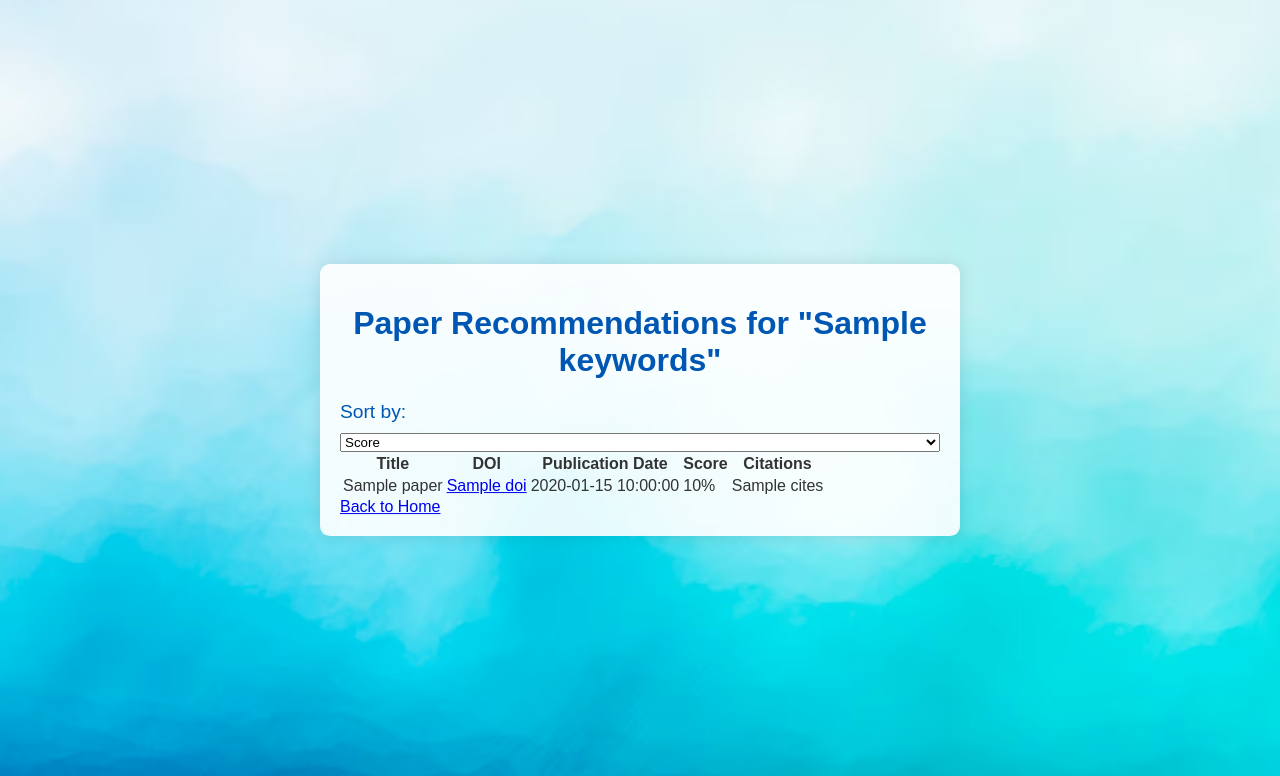
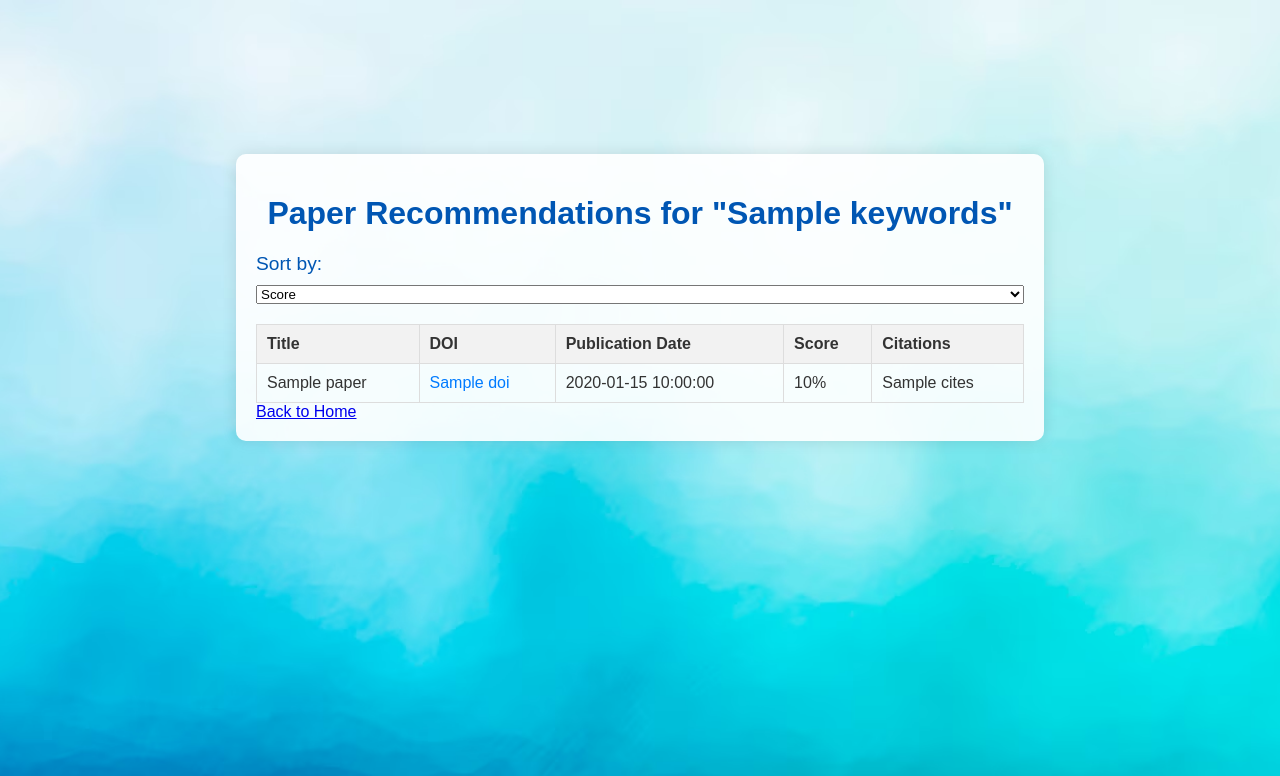
Before and after one commit to massirism/dohad-webpage, a Flask app: template DOHAD web-page/templates/results.html in a window 1280 px wide. Shown: the top 776 px of the page. Run offline with Flask 3, Linux system fonts and the light colour scheme; the template is opened without the code that fills it: most values are stand-ins (such as "Sample title", 1, 10 or a date in 2020).

Commit message:
updating all the files that I have

```diff
--- a/DOHAD web-page/app.py
+++ b/DOHAD web-page/app.py
@@ -43,27 +43,21 @@ def recommend():
         result = result.nlargest(10, 'total_score')
 
         # Asegurarse de que 'total_score' no tenga valores nulos
-        result['total_score'] = pd.to_numeric(result['total_score'], errors='coerce')
-        result = result.dropna(subset=['total_score'])
+        result['total_score'] = pd.to_numeric(result['total_score'], errors='coerce').fillna(0)
 
-        # Calcular el total de los scores
-        total_score_sum = result['total_score'].sum()
+        # Normalización de la puntuación a un valor porcentual
+        result['normalized_score'] = (result['total_score'] / result['total_score'].max() * 100).round(2)
 
-        if total_score_sum > 0:
-            # Calcular el porcentaje para cada paper
-            result['normalized_score'] = (result['total_score'] / total_score_sum * 100).round(2)
+        # Ordenar resultados según la preferencia del usuario
+        if sort_by == 'publication_date':
+            result = result.sort_values(by=['publication_date'], ascending=False)
+        elif sort_by == 'cites':
+            result = result.sort_values(by=['cites'], ascending=False)
         else:
-            result['normalized_score'] = 0
+            result = result.sort_values(by=['normalized_score'], ascending=False)
 
-        # Ordenar según la preferencia del usuario
-        if sort_by == 'publication_date':
-            result = result.sort_values(by='publication_date', ascending=False)
-        elif sort_by == 'cites':
-            result = result.sort_values(by='cites', ascending=False)
-        else:
-            result = result.sort_values(by='total_score', ascending=False)
+    papers = result.to_dict(orient='records')
+    return render_template('results.html', papers=papers, keywords=keywords, sort_by=sort_by)
 
-    return render_template('results.html', papers=result.to_dict('records'), keywords=keywords, sort_by=sort_by)
-
-if __name__ == "__main__":
+if __name__ == '__main__':
     app.run(debug=True)
--- a/DOHAD web-page/static/script.js
+++ b/DOHAD web-page/static/script.js
@@ -26,5 +26,6 @@ document.addEventListener('DOMContentLoaded', () => {
             event.preventDefault();
             alert('Please add at least one keyword.');
         }
+
     });
   });
--- a/DOHAD web-page/static/styles.css
+++ b/DOHAD web-page/static/styles.css
@@ -1,6 +1,5 @@
 body {
     font-family: Arial, sans-serif;
-     /* background: url("{{ url_for('static', filename='lienzo.png') }}") no-repeat center center fixed; */
     background: url("lienzo.png") no-repeat center center fixed;
     background-size: cover;
     margin: 0;
@@ -11,8 +10,8 @@ body {
 .logo {
     position: absolute;
     left: 50%;
-    transform: translate(-50%, -50%); /* Centrando horizontalmente y moviendo verticalmente */
-    top: 15%; /* Mover la imagen hacia abajo el 25% del alto del viewport */
+    transform: translate(-50%, -50%);
+    top: 15%;
 }
 
 .logo img {
@@ -20,17 +19,15 @@ body {
 }
 
 .container {
-    max-width: 1000px;
-    margin: 0 auto; /* Center horizontally */
+    max-width: 60%;
+    margin: 12% auto;
     padding: 20px;
     background-color: rgba(255, 255, 255, 0.9);
     border-radius: 10px;
     box-shadow: 0 0 15px rgba(0, 0, 0, 0.1);
-    position: absolute; /* Make it positionable */
-    top: 50%; /* Position vertically from the top */
-    left: 50%; /* Position horizontally from the left */
-    transform: translate(-50%, -50%); /* Adjust position for centering */
-  }
+    position: relative;
+    overflow-x: auto;
+}
 
 h1 {
     text-align: center;
@@ -76,7 +73,6 @@ button:hover, input[type="submit"]:hover {
     background-color: #0056b3;
 }
 
-
 #keywordContainer {
     margin-top: 10px;
     display: flex;
@@ -110,3 +106,34 @@ button:hover, input[type="submit"]:hover {
     top: -5px;
     right: -5px;
 }
+
+/* Adjust the table for responsiveness */
+.table-wrapper {
+    overflow-x: auto; /* Enables scrolling if the content overflows */
+}
+
+table {
+    width: 100%;
+    border-collapse: collapse;
+    margin-top: 20px;
+}
+
+th, td {
+    padding: 10px;
+    border: 1px solid #ddd;
+    text-align: left;
+}
+
+th {
+    background-color: #f2f2f2;
+    color: #333;
+}
+
+td a {
+    color: #007BFF;
+    text-decoration: none;
+}
+
+td a:hover {
+    text-decoration: underline;
+}
--- a/DOHAD web-page/templates/index.html
+++ b/DOHAD web-page/templates/index.html
@@ -4,10 +4,6 @@
     <title>Paper Recommendation System</title>
     <link rel="stylesheet" href="{{ url_for('static', filename='styles.css') }}">
     <script src="{{ url_for('static', filename='scripts.js') }}" defer></script>
-
-
-
-
 
 </head>
 <body>
--- a/DOHAD web-page/templates/results.html
+++ b/DOHAD web-page/templates/results.html
@@ -18,6 +18,7 @@
                 <option value="cites" {% if sort_by == 'cites' %}selected{% endif %}>Citations</option>
             </select>
         </form>
+        <div class="table-wrapper">
             <table>
                 <thead>
                     <tr>
@@ -40,6 +41,7 @@
                     {% endfor %}
                 </tbody>
             </table>
+        </div>
         <a href="/">Back to Home</a>
     </div>
 </body>
```
Lines whose indentation alone changed are shown as unchanged.
